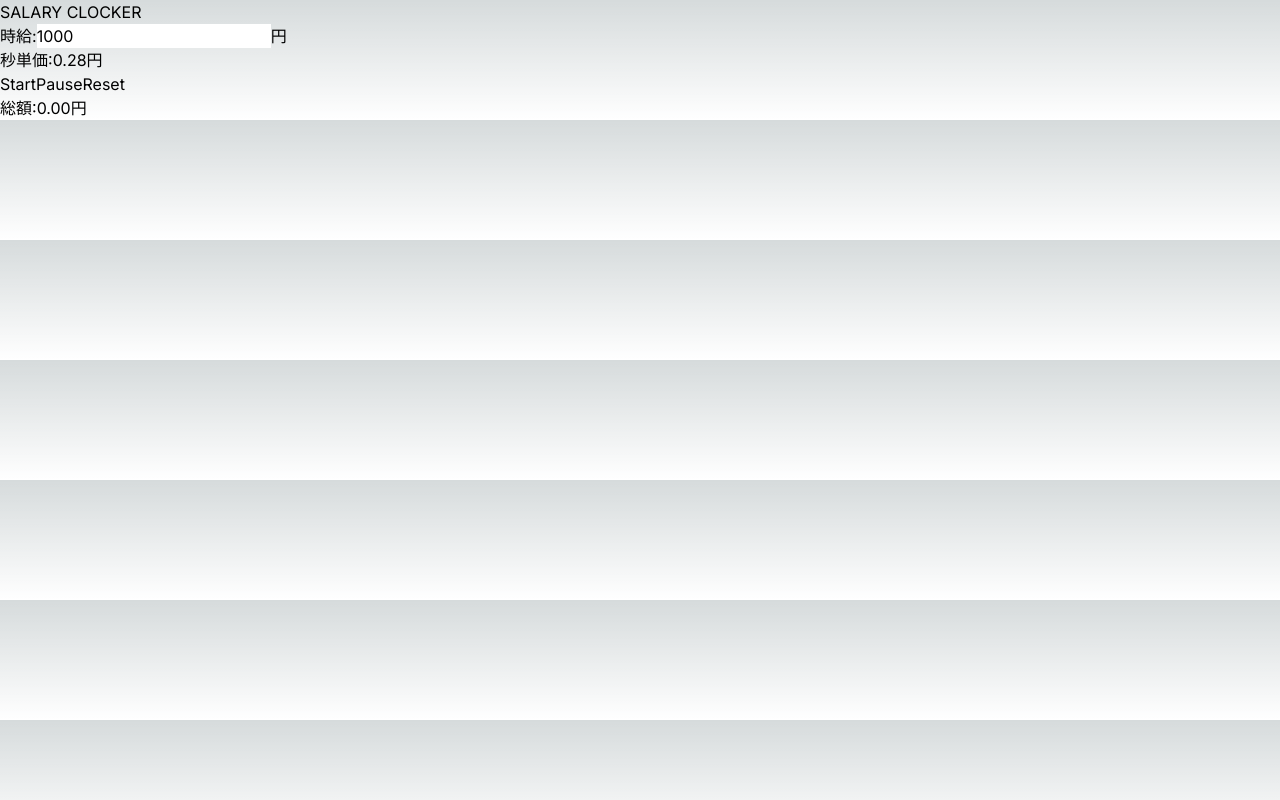
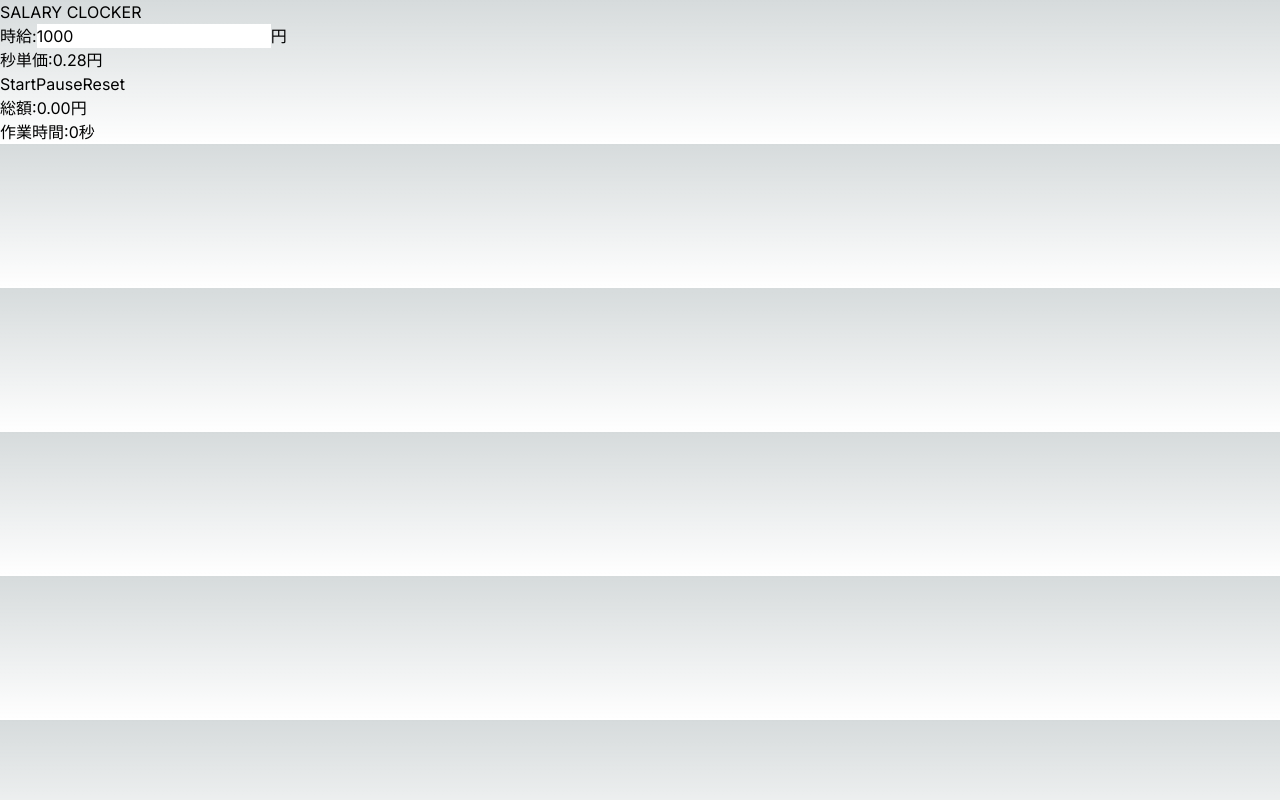
Before and after one commit to minusno0708/salary-clocker, a Next.js app in the folder app/: page / in a window 1280 px wide. Built offline with nearby package versions, Linux system fonts and the light colour scheme.

Commit message:
feat:計測した作業時間を表示する

```diff
--- a/app/src/app/page.tsx
+++ b/app/src/app/page.tsx
@@ -43,6 +43,23 @@ export default function Home() {
     return Strsalary;
   }
 
+  function displayTime(time: number): string {
+    let hour: number = Math.floor(time / 3600);
+    let minute: number = Math.floor((time % 3600) / 60);
+    let second: number = time % 60;
+
+    let StrTime: string = "";
+    if (hour > 0) {
+      StrTime += hour.toString() + "時間";
+    }
+    if (minute > 0) {
+      StrTime += minute.toString() + "分";
+    }
+    StrTime += second.toString() + "秒";
+
+    return StrTime;
+  }
+
   return (
     <div>
       <h1>SALARY CLOCKER</h1>
@@ -65,6 +82,10 @@ export default function Home() {
         総額:
         {displayStrSalary(time * salary/(60 * 60))}円
       </div>
+      <div>
+        作業時間:
+        {displayTime(time)}
+      </div>
     </div>
   );
 }
```
